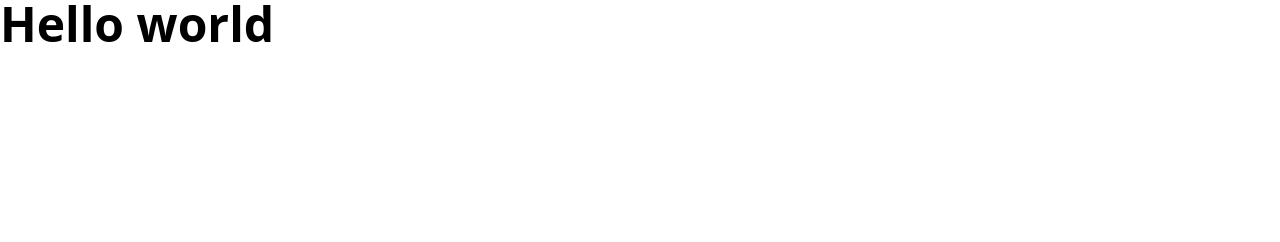
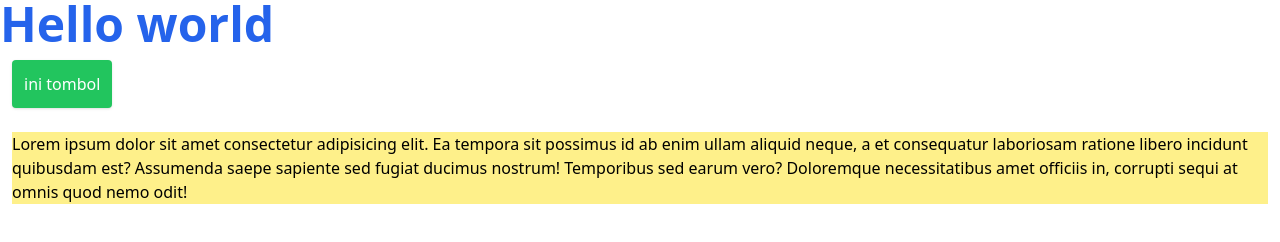
Before and after one commit to komarnetwork/tailwind-v3, a website: page public/index.html in a window 1280 px wide. Drawn offline with Linux system fonts and the light colour scheme.

Commit message:
config tailwind css watch

```diff
--- a/package.json
+++ b/package.json
@@ -4,7 +4,8 @@
   "description": "",
   "main": "index.js",
   "scripts": {
-    "test": "echo \"Error: no test specified\" && exit 1"
+    "test": "echo \"Error: no test specified\" && exit 1",
+    "dev": "npx tailwindcss -i ./src/css/input.css -o ./public/css/style.css --watch"
   },
   "keywords": [],
   "author": "",
--- a/public/index.html
+++ b/public/index.html
@@ -9,7 +9,15 @@
 </head>
 
 <body>
-  <h1 class="text-5xl font-bold">Hello world</h1>
+  <h1 class="text-5xl font-bold text-blue-600">Hello world</h1>
+  <a href="#" class="bg-green-500 p-3 text-white inline-block m-3 rounded shadow hover:bg-green-700">ini tombol</a>
+  <p class="m-3 bg-yellow-200">
+    Lorem ipsum dolor sit amet consectetur adipisicing elit. Ea tempora sit
+    possimus id ab enim ullam aliquid neque, a et consequatur laboriosam
+    ratione libero incidunt quibusdam est? Assumenda saepe sapiente sed fugiat
+    ducimus nostrum! Temporibus sed earum vero? Doloremque necessitatibus amet
+    officiis in, corrupti sequi at omnis quod nemo odit!
+  </p>
 </body>
 
 </html>
```
Also changed, not shown: public/css/style.css.
